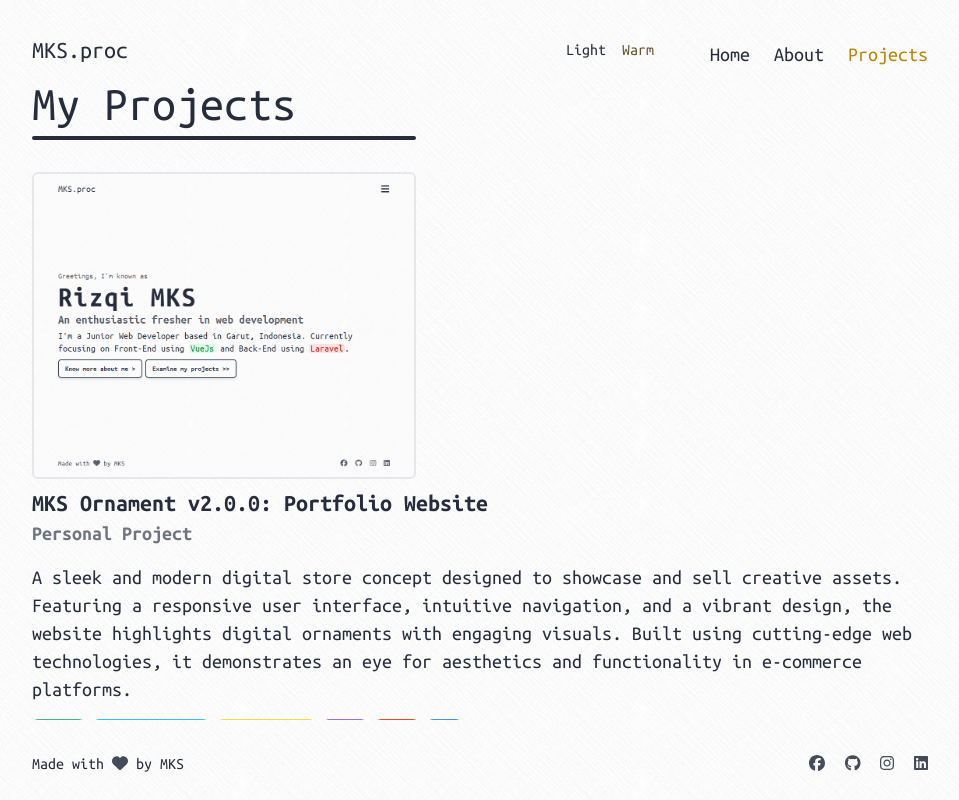
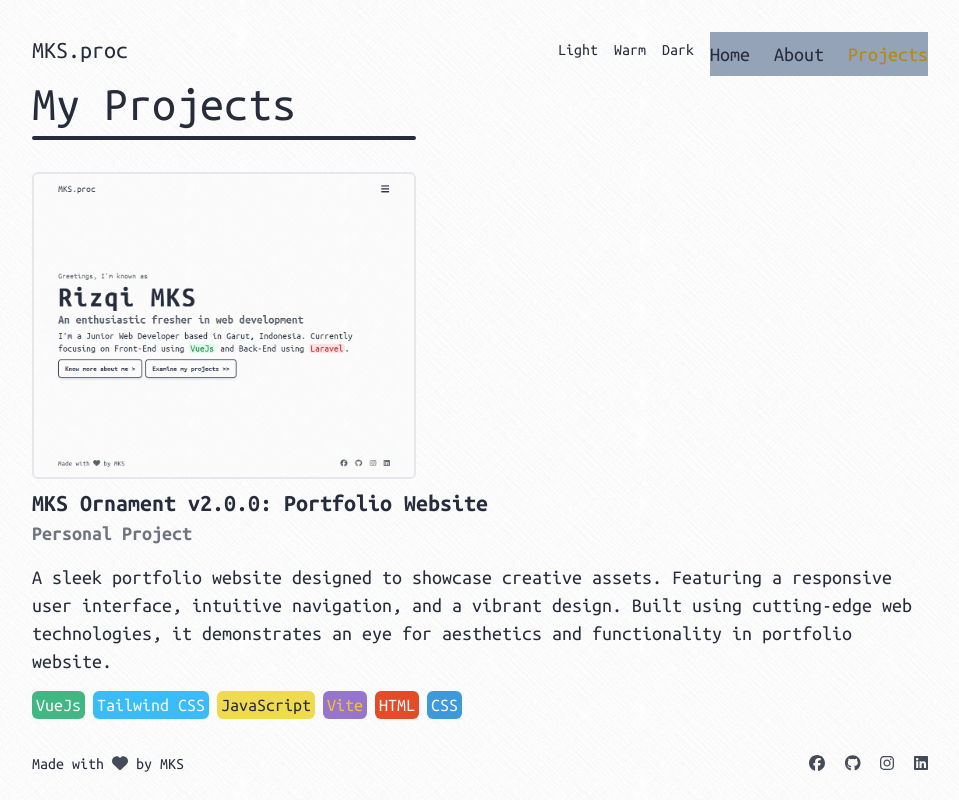
Before and after one commit to mksdesuyo/vuejs-ornament, a Vue app: page /project in a window 1280 px wide. Shown: the whole page, without its empty margins (160-1119 px from the left). Built offline with nearby package versions, Linux system fonts and the light colour scheme.

Commit message:
refactor: fix theme swticher and project descriptions

```diff
--- a/src/components/HeaderApp.vue
+++ b/src/components/HeaderApp.vue
@@ -28,8 +28,6 @@ const emit = defineEmits(['set-theme']);
 const handleThemeChange = (theme) => {
   emit('set-theme', theme);
 };
-
-defineProps(['theme-mode']);
 </script>
 
 <template>
@@ -43,24 +41,10 @@ defineProps(['theme-mode']);
         >MKS.proc</router-link
       >
       <div class="flex items-center">
-        <div class="flex gap-4 px-2">
-          <button
-            class="rounded bg-light-bg text-light-text"
-            :class="{
-              'border-light-text': themeMode === 'light',
-              'border-warm-text': themeMode === 'warm',
-              'border-dark-text': themeMode === 'dark',
-            }"
-            @click="handleThemeChange('light')"
-          >
-            Light
-          </button>
-          <button class="rounded bg-warm-bg text-warm-text" @click="handleThemeChange('warm')">
-            Warm
-          </button>
-          <button class="rounded bg-dark-bg text-dark-text" @click="handleThemeChange('dark')">
-            Dark
-          </button>
+        <div class="flex gap-4 pr-4">
+          <button class="rounded bg-light-bg" @click="handleThemeChange('light')">Light</button>
+          <button class="rounded bg-warm-bg" @click="handleThemeChange('warm')">Warm</button>
+          <button class="rounded bg-dark-bg" @click="handleThemeChange('dark')">Dark</button>
         </div>
         <button @click="toggleMenu" id="menuButton" class="grid w-auto lg:hidden">
           <font-awesome-icon
--- a/src/components/NavMenu.vue
+++ b/src/components/NavMenu.vue
@@ -1,8 +1,6 @@
-<script setup></script>
-
 <template>
   <ul
-    class="absolute flex flex-col w-1/2 gap-2 py-2 mt-2 text-sm text-right transition-all duration-500 ease-in-out max-lg:border-2 max-lg:rounded-md max-lg:shadow-md max-lg:px-4 max-lg:bg-crossword lg:flex-row lg:static top-10 border-gray-50 xs:text-base sm:text-lg md:text-xl lg:w-full text-gunmetal lg:border-none lg:shadow-none xs:top-12 sm:top-14 lg:gap-6"
+    class="absolute flex flex-col w-1/2 gap-2 py-2 mt-2 text-sm text-right transition-all duration-500 ease-in-out max-lg:border-2 max-lg:rounded-md max-lg:shadow-md max-lg:px-4 lg:flex-row lg:static top-10 border-gray-50 xs:text-base sm:text-lg md:text-xl lg:w-full lg:border-none lg:shadow-none xs:top-12 sm:top-14 lg:gap-6 text-current bg-slate-400"
   >
     <li v-for="route in routes" :key="route.name">
       <router-link
--- a/src/views/AboutView.vue
+++ b/src/views/AboutView.vue
@@ -54,7 +54,7 @@ defineProps(['themeMode']);
           target="_blank"
           class="p-2 px-4 transition-all duration-200 ease-in-out border-2 rounded-lg shadow-md"
           :class="{
-            'text-light-beyond-color1 border-light-beyond-color1 hover:bg-light-beyond-color1 hover:text-light-beyond-color2  ':
+            'text-light-beyond-color1 border-light-beyond-color1 hover:bg-light-beyond-color1 hover:text-light-beyond-color2':
               themeMode === 'light',
             'text-warm-beyond-color1 border-warm-beyond-color1 hover:bg-warm-beyond-color1 hover:text-warm-beyond-color2':
               themeMode === 'warm',
--- a/src/views/ProjectView.vue
+++ b/src/views/ProjectView.vue
@@ -30,7 +30,7 @@ const projects = [
     title: 'MKS Ornament v2.0.0: Portfolio Website',
     project_type: 'Personal Project',
     description:
-      'A sleek and modern digital store concept designed to showcase and sell creative assets. Featuring a responsive user interface, intuitive navigation, and a vibrant design, the website highlights digital ornaments with engaging visuals. Built using cutting-edge web technologies, it demonstrates an eye for aesthetics and functionality in e-commerce platforms.',
+      'A sleek portfolio website designed to showcase creative assets. Featuring a responsive user interface, intuitive navigation, and a vibrant design. Built using cutting-edge web technologies, it demonstrates an eye for aesthetics and functionality in portfolio website.',
     techStack: ['VueJs', 'Tailwind CSS', 'JavaScript', 'Vite', 'HTML', 'CSS'],
     demo: 'You are on the page right now',
     icon: ['far', 'face-grin-wink'],
@@ -59,7 +59,7 @@ const projects = [
     project_type: 'Personal Project',
     link: 'https://mksdesuyo.github.io/',
     description:
-      'An interactive portfolio website showcasing personal projects, technical skills, and professional experiences. With a clean and professional layout, it highlights a passion for web development and design. Fully responsive and hosted on GitHub Pages, this site serves as a dynamic resume and an entry point for networking opportunities.',
+      'An interactive portfolio website showcasing personal projects, technical skills, and professional experiences. With a clean and professional layout, it highlights a passion for web development and design.',
     techStack: ['HTML', 'CSS', 'JavaScript'],
   },
   {
@@ -138,7 +138,7 @@ const projects = [
       class="fixed inset-0 z-50 flex items-center justify-center bg-black bg-opacity-50"
       @click.self="closeModal"
     >
-      <div class="relative p-4 bg-white rounded-lg shadow-lg">
+      <div class="relative p-4 bg-gray-200 rounded-lg shadow-lg">
         <button
           class="absolute grid p-2 text-black bg-gray-300 rounded-sm top-6 right-6 hover:text-red-500"
           @click="closeModal"
```
